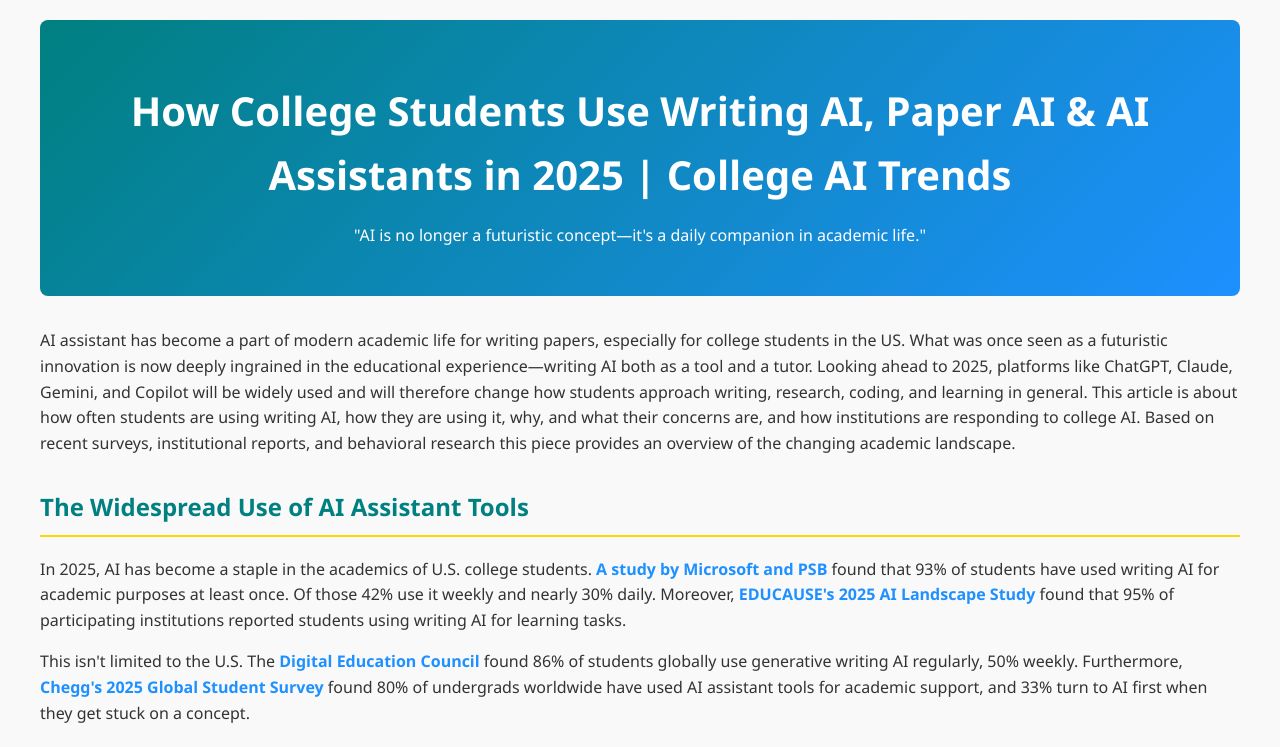
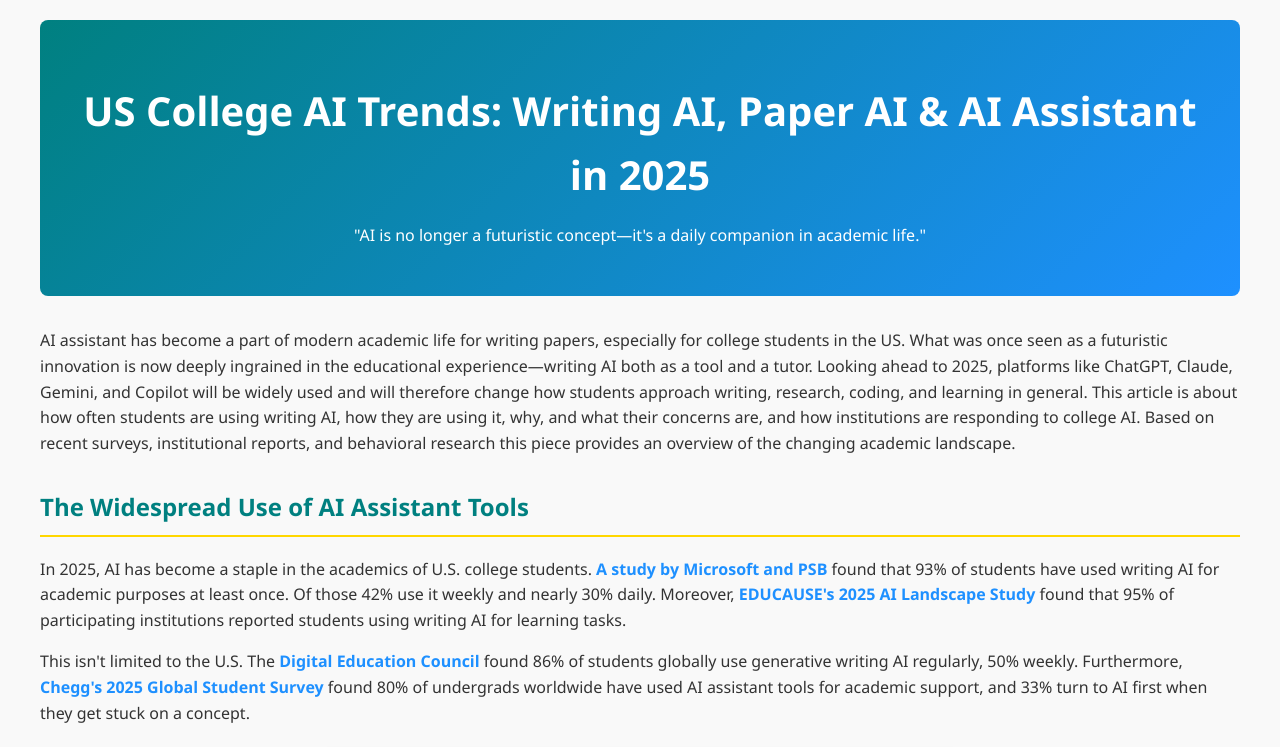
Before and after one commit to aics91/aics91.github.io, a plain HTML site: page index.html in a window 1280 px wide. Shown: the top 747 px of the page. Drawn offline with Linux system fonts and the light colour scheme.

Commit message:
Update index.html

```diff
--- a/index.html
+++ b/index.html
@@ -5,7 +5,7 @@
     <meta name="viewport" content="width=device-width, initial-scale=1.0">
     <meta name="description" content="Discover how U.S. college students use Writing AI, Paper AI, and AI Assistant tools like ChatGPT in 2025. Learn about usage trends, academic impact, ethical concerns, and how College AI is reshaping higher education.">
     <meta name="keywords" content="Writing AI, Paper AI, AI Assistant, College AI">
-    <title>How College Students Use Writing AI, Paper AI & AI Assistants in 2025 | College AI Trends</title>
+    <title>US College AI Trends: Writing AI, Paper AI & AI Assistant in 2025</title>
     <style>
         :root {
             --teal: #008080;
@@ -292,7 +292,7 @@
 </head>
 <body>
     <header>
-        <h1>How College Students Use Writing AI, Paper AI & AI Assistants in 2025 | College AI Trends</h1>
+        <h1>US College AI Trends: Writing AI, Paper AI & AI Assistant in 2025</h1>
         <p>"AI is no longer a futuristic concept—it's a daily companion in academic life."</p>
     </header>
 
```
